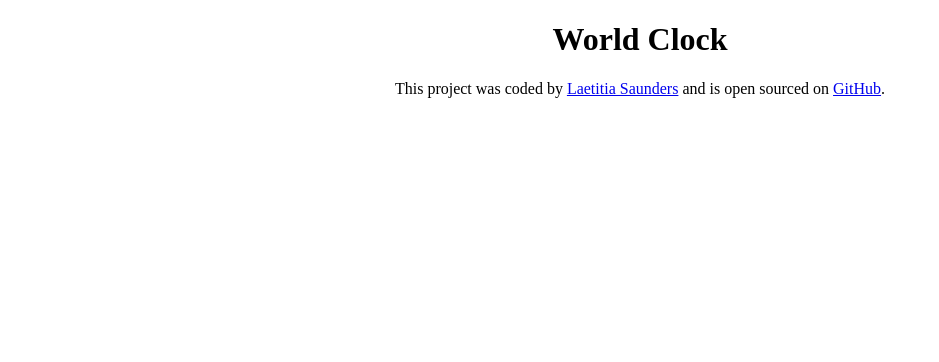
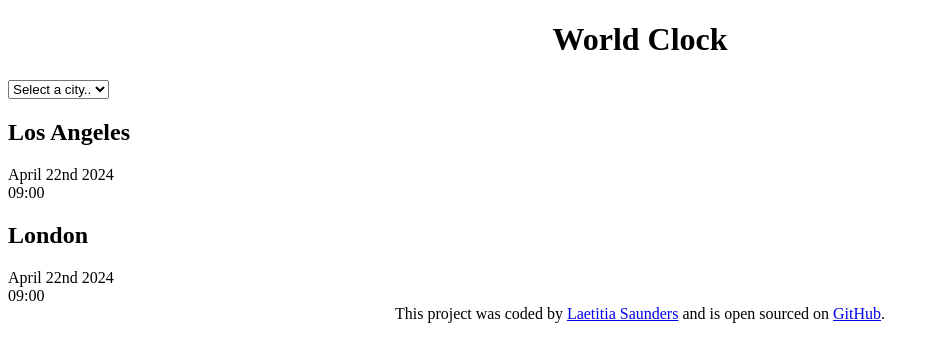
Before and after one commit to ls-95/world-clock, a plain HTML site: page index.html in a window 1280 px wide. Shown: the whole page, without its empty margins (0-939 px from the left). Drawn offline with Linux system fonts and the light colour scheme.

Commit message:
Added the basic HTML

```diff
--- a/index.html
+++ b/index.html
@@ -7,7 +7,27 @@
     <title>World Clock - Laetitia Saunders</title>
   </head>
   <body>
-    <h1>World Clock</h1>
+    <div class="container">
+      <h1>World Clock</h1>
+
+      <select>
+        <option value="">Select a city..</option>
+        <option value="">London</option>
+        <option value="">New York</option>
+        <option value="">Auckland</option>
+      </select>
+
+      <div class="city">
+        <h2>Los Angeles</h2>
+        <div class="date">April 22nd 2024</div>
+        <div class="time">09:00</div>
+      </div>
+      <div class="city">
+        <h2>London</h2>
+        <div class="date">April 22nd 2024</div>
+        <div class="time">09:00</div>
+      </div>
+    </div>
     <footer>
       This project was coded by
       <a href="https://github.com/ls-95" target="_blank">Laetitia Saunders</a>
```
